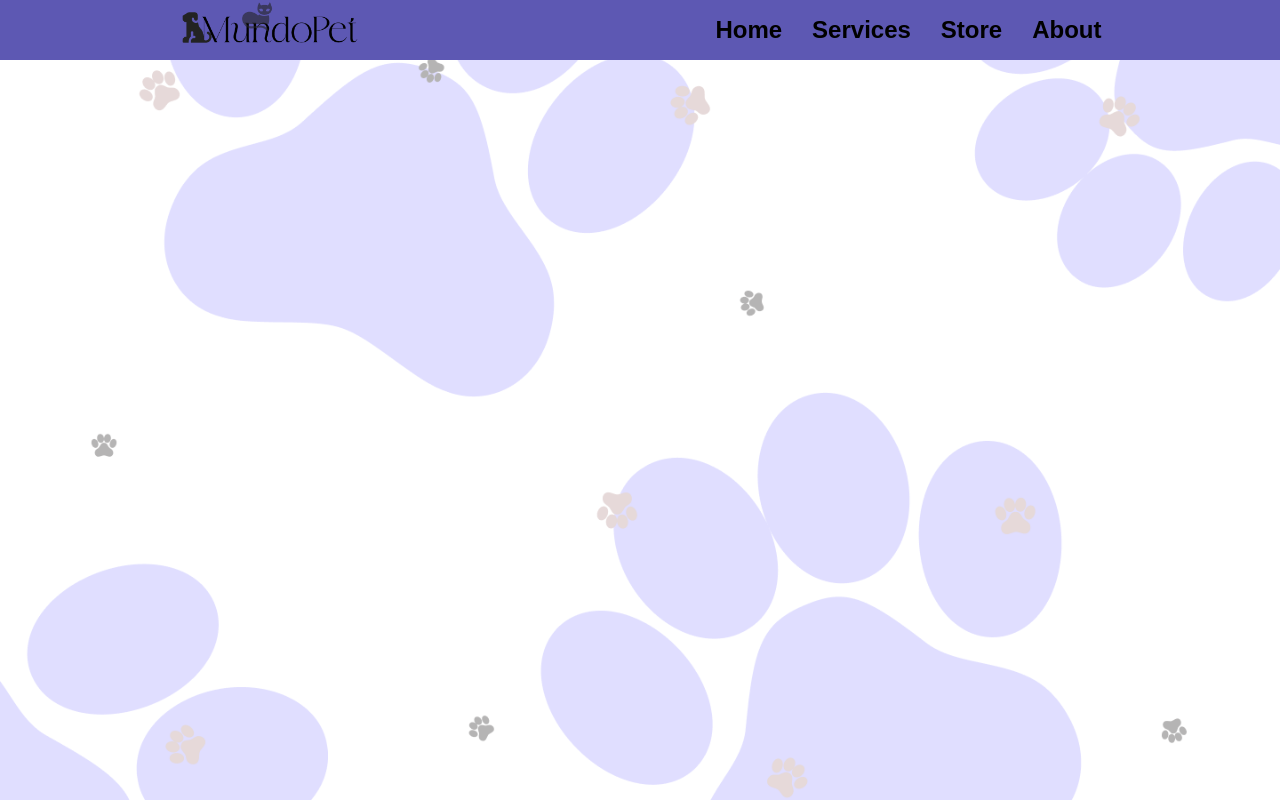
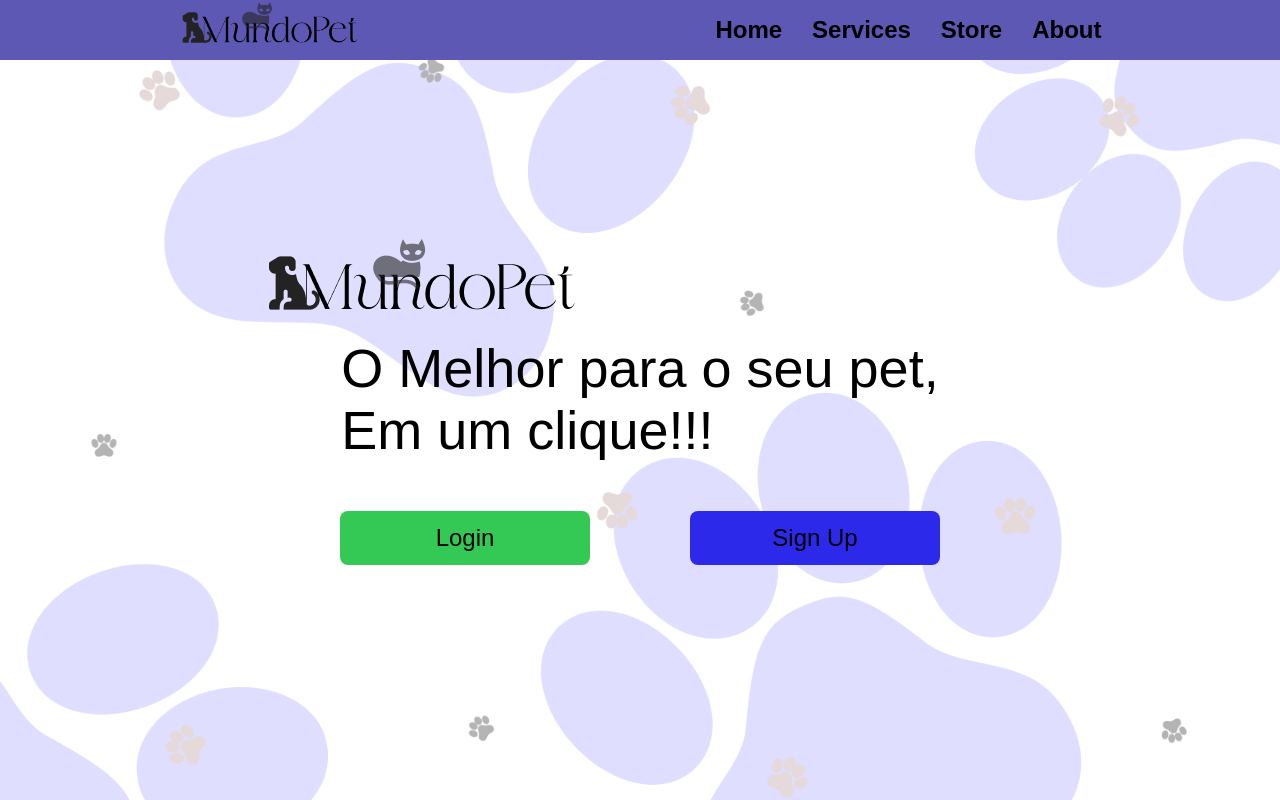
Before and after one commit to SidyDev-AI/petLove, a PHP site: page / in a window 1280 px wide. Run offline with PHP 8.4, Linux system fonts and the light colour scheme.

Commit message:
Home Finalizada

```diff
--- a/index.html
+++ b/index.html
@@ -3,7 +3,7 @@
 <head>
   <meta charset="UTF-8">
   <meta name="viewport" content="width=device-width, initial-scale=1.0">
-  <link rel="stylesheet" href="./src/css/index.css  ">
+  <link rel="stylesheet" href="./src/css/index.css">
   <title>MundoPet</title>
 </head>
 <body>
@@ -20,6 +20,17 @@
       </ul>
     </nav>
   </header>
-  <main></main>
+  <main>
+    <div id="container">
+      <div class="slogan">
+        <img src="./src/img/logo.png" alt="Logo MundoPet">
+        <h1>O Melhor para o seu pet, <br> Em um clique!!!</h1>
+      </div>
+      <div class="btns">
+        <button class="btn first-btn">Login</button>
+        <button class="btn second-btn">Sign Up</button>
+      </div>
+    </div>
+  </main>
 </body>
 </html>
--- a/src/css/index.css
+++ b/src/css/index.css
@@ -52,4 +52,49 @@ body {
       }
     }
   }
+
+  & main {
+    & #container {
+      width: 100vw;
+      height: 100vh;
+      display: flex;
+      flex-direction: column;
+      justify-content: center;
+      align-items: center;
+
+      & .slogan {
+        margin-bottom: 50px;
+        & img {
+          margin-left: -80px;
+        }
+
+        & h1 {
+          font-size: 54px;
+          font-weight: 500;
+        }
+      }
+
+      & .btns {
+        display: flex;
+        gap: 100px;
+
+        & .btn {
+          width: 250px;
+          height: 54px;
+          border-radius: 8px;
+          font-size: 24px;
+          border: none;
+          cursor: pointer;
+        }
+
+        & .first-btn {
+          background-color: #34C954;
+        }
+
+        & .second-btn {
+          background-color: #2C29EA;
+        }
+      }
+    }
+  }
 }
```
